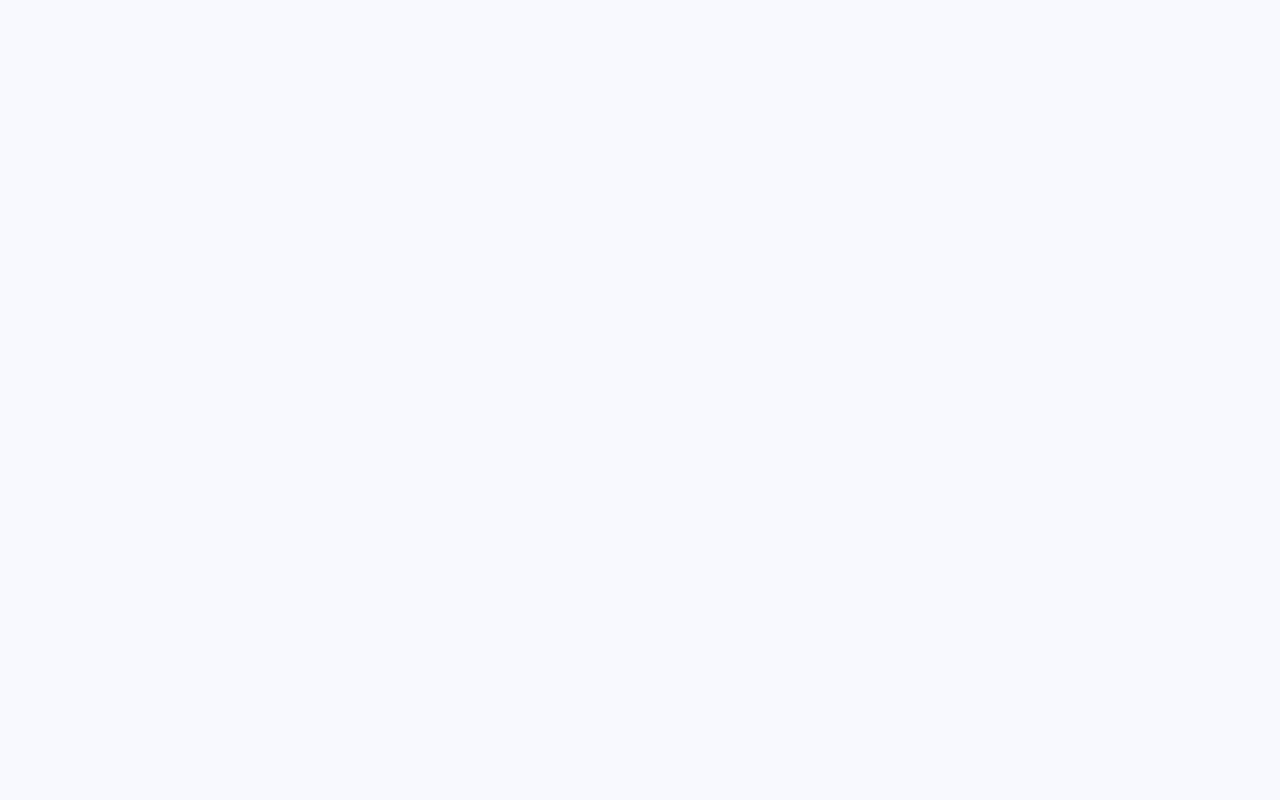
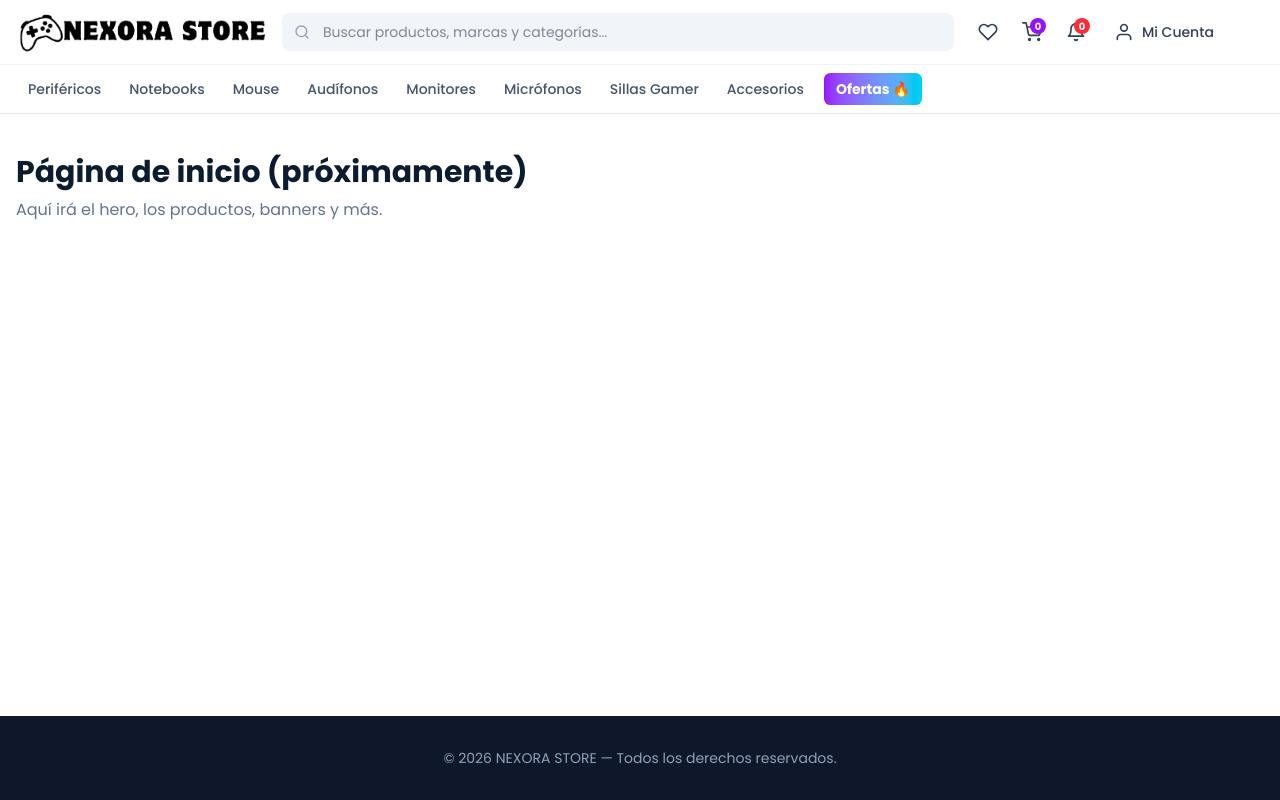
Before and after one commit to JosiasVilca/HerramientasFront, a Next.js app: page / in a window 1280 px wide. Before the commit this address had no page. Built offline with nearby package versions, Linux system fonts and the light colour scheme.

Commit message:
store: header y menu de categorias

```diff
--- /dev/null
+++ b/app/(store)/layout.tsx
@@ -0,0 +1,17 @@
+// app/(store)/layout.tsx
+import StoreHeader from "@/components/store/StoreHeader";
+import StoreFooter from "@/components/store/StoreFooter";
+
+export default function StoreLayout({
+  children,
+}: {
+  children: React.ReactNode;
+}) {
+  return (
+    <div className="min-h-screen flex flex-col bg-white">
+      <StoreHeader />
+      <main className="flex-1">{children}</main>
+      <StoreFooter />
+    </div>
+  );
+}
--- /dev/null
+++ b/app/(store)/page.tsx
@@ -0,0 +1,11 @@
+// app/(store)/page.tsx
+export default function StoreHomePage() {
+  return (
+    <div className="max-w-7xl mx-auto px-4 py-10">
+      <h1 className="text-3xl font-bold">Página de inicio (próximamente)</h1>
+      <p className="text-slate-500 mt-2">
+        Aquí irá el hero, los productos, banners y más.
+      </p>
+    </div>
+  );
+}
--- a/app/globals.css
+++ b/app/globals.css
@@ -1,4 +1,4 @@
-@import url('https://fonts.googleapis.com/css2?family=Poppins:wght@400;500;600;700;800&display=swap');
+@import url("https://fonts.googleapis.com/css2?family=Poppins:wght@400;500;600;700;800&display=swap");
 @import "tailwindcss";
 @import "tw-animate-css";
 @import "shadcn/tailwind.css";
@@ -141,19 +141,33 @@
   }
   body {
     @apply bg-background text-foreground;
-    font-family: 'Poppins', -apple-system, BlinkMacSystemFont, 'Segoe UI', sans-serif;
+    font-family:
+      "Poppins",
+      -apple-system,
+      BlinkMacSystemFont,
+      "Segoe UI",
+      sans-serif;
     -webkit-font-smoothing: antialiased;
     -moz-osx-font-smoothing: grayscale;
   }
   html {
-    font-family: 'Poppins', -apple-system, BlinkMacSystemFont, 'Segoe UI', sans-serif;
+    font-family:
+      "Poppins",
+      -apple-system,
+      BlinkMacSystemFont,
+      "Segoe UI",
+      sans-serif;
     height: 100%;
   }
 }
 
 .material-symbols-outlined {
-  font-variation-settings: 'FILL' 0, 'wght' 400, 'GRAD' 0, 'opsz' 24;
-  font-family: 'Material Symbols Outlined';
+  font-variation-settings:
+    "FILL" 0,
+    "wght" 400,
+    "GRAD" 0,
+    "opsz" 24;
+  font-family: "Material Symbols Outlined";
   font-weight: normal;
   font-style: normal;
   font-size: 24px;
@@ -164,13 +178,14 @@
   white-space: nowrap;
   word-wrap: normal;
   direction: ltr;
-  -webkit-font-feature-settings: 'liga';
+  -webkit-font-feature-settings: "liga";
   -webkit-font-smoothing: antialiased;
 }
 
 /* Animación de flotación lenta para la tarjeta de login */
 @keyframes float {
-  0%, 100% {
+  0%,
+  100% {
     transform: translateY(0px);
   }
   50% {
@@ -181,3 +196,11 @@
 .animate-float {
   animation: float 6s ease-in-out infinite;
 }
+/* Oculta la barra de scroll en navegadores modernos */
+.scrollbar-hide {
+  -ms-overflow-style: none; /* IE y Edge */
+  scrollbar-width: none; /* Firefox */
+}
+.scrollbar-hide::-webkit-scrollbar {
+  display: none; /* Chrome, Safari, Opera */
+}
--- a/app/page.tsx
+++ /dev/null
@@ -1,6 +0,0 @@
-// app/page.tsx
-import { redirect } from "next/navigation";
-
-export default function Home() {
-  redirect("/login");
-}
--- /dev/null
+++ b/components/store/StoreFooter.tsx
@@ -0,0 +1,10 @@
+// components/store/StoreFooter.tsx
+export default function StoreFooter() {
+  return (
+    <footer className="bg-slate-900 text-white mt-16">
+      <div className="max-w-7xl mx-auto px-4 py-8 text-center text-sm text-slate-400">
+        <p>© 2026 NEXORA STORE — Todos los derechos reservados.</p>
+      </div>
+    </footer>
+  );
+}
--- /dev/null
+++ b/components/store/StoreHeader.tsx
@@ -0,0 +1,110 @@
+// components/store/StoreHeader.tsx
+"use client";
+
+import Link from "next/link";
+import { FiSearch, FiHeart, FiBell, FiShoppingCart, FiUser } from "react-icons/fi";
+
+const categorias = [
+  "Periféricos",
+  "Notebooks",
+  "Mouse",
+  "Audífonos",
+  "Monitores",
+  "Micrófonos",
+  "Sillas Gamer",
+  "Accesorios",
+];
+
+export default function StoreHeader() {
+  return (
+    <header className="w-full bg-white border-b border-slate-200 sticky top-0 z-50">
+      {/* Barra superior: logo, buscador, íconos */}
+      <div className="max-w-7xl mx-auto px-4 py-3 flex items-center gap-4">
+        {/* Logo */}
+        <Link href="/" className="flex items-center gap-2 shrink-0">
+          <img
+            src="/logotipo.png"
+            alt="NEXORA STORE"
+            className="h-10 w-auto object-contain"
+          />
+        </Link>
+
+        {/* Buscador */}
+        <div className="flex-1 max-w-2xl">
+          <div className="relative">
+            <FiSearch className="absolute left-3 top-1/2 -translate-y-1/2 text-slate-400 w-4 h-4" />
+            <input
+              type="text"
+              placeholder="Buscar productos, marcas y categorías..."
+              className="w-full pl-10 pr-4 py-2 rounded-lg bg-slate-100 border border-transparent text-sm outline-none focus:bg-white focus:border-purple-500 transition"
+            />
+          </div>
+        </div>
+
+        {/* Íconos */}
+        <div className="flex items-center gap-1 sm:gap-2">
+          <button
+            className="p-2 rounded-lg hover:bg-slate-100 transition relative"
+            aria-label="Favoritos"
+          >
+            <FiHeart className="w-5 h-5 text-slate-700" />
+          </button>
+
+          <button
+            className="p-2 rounded-lg hover:bg-slate-100 transition relative"
+            aria-label="Carrito"
+          >
+            <FiShoppingCart className="w-5 h-5 text-slate-700" />
+            <span className="absolute top-1 right-1 bg-purple-600 text-white text-[10px] rounded-full w-4 h-4 flex items-center justify-center font-bold">
+              0
+            </span>
+          </button>
+
+          <button
+            className="p-2 rounded-lg hover:bg-slate-100 transition relative"
+            aria-label="Notificaciones"
+          >
+            <FiBell className="w-5 h-5 text-slate-700" />
+            <span className="absolute top-1 right-1 bg-red-500 text-white text-[10px] rounded-full w-4 h-4 flex items-center justify-center font-bold">
+              0
+            </span>
+          </button>
+
+          <Link
+            href="/login"
+            className="flex items-center gap-2 px-3 py-2 rounded-lg hover:bg-slate-100 transition text-sm font-medium text-slate-700"
+          >
+            <FiUser className="w-5 h-5" />
+            <span className="hidden sm:inline">Mi Cuenta</span>
+          </Link>
+        </div>
+      </div>
+
+      {/* Menú de categorías */}
+      <nav className="border-t border-slate-100 bg-white">
+        <div className="max-w-7xl mx-auto px-4">
+          <ul className="flex items-center gap-1 overflow-x-auto scrollbar-hide py-2">
+            {categorias.map((cat) => (
+              <li key={cat}>
+                <Link
+                  href={`/categoria/${cat.toLowerCase().replace(/\s+/g, "-")}`}
+                  className="block px-3 py-1.5 text-sm text-slate-600 font-medium hover:text-purple-600 hover:bg-purple-50 rounded-md transition whitespace-nowrap"
+                >
+                  {cat}
+                </Link>
+              </li>
+            ))}
+            <li>
+              <Link
+                href="/ofertas"
+                className="ml-1 block px-3 py-1.5 text-sm font-bold text-white bg-gradient-to-r from-purple-600 to-cyan-400 rounded-md hover:opacity-90 transition whitespace-nowrap"
+              >
+                Ofertas 🔥
+              </Link>
+            </li>
+          </ul>
+        </div>
+      </nav>
+    </header>
+  );
+}
```
